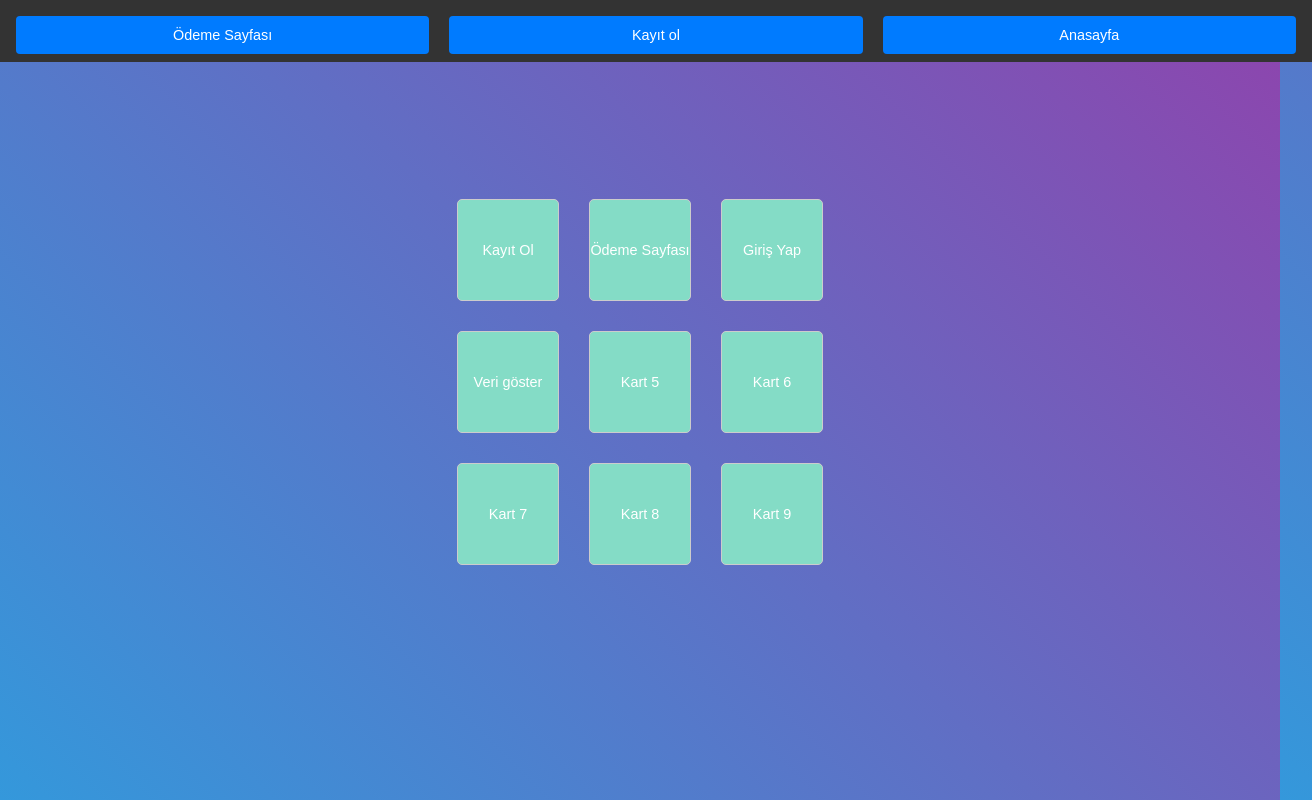
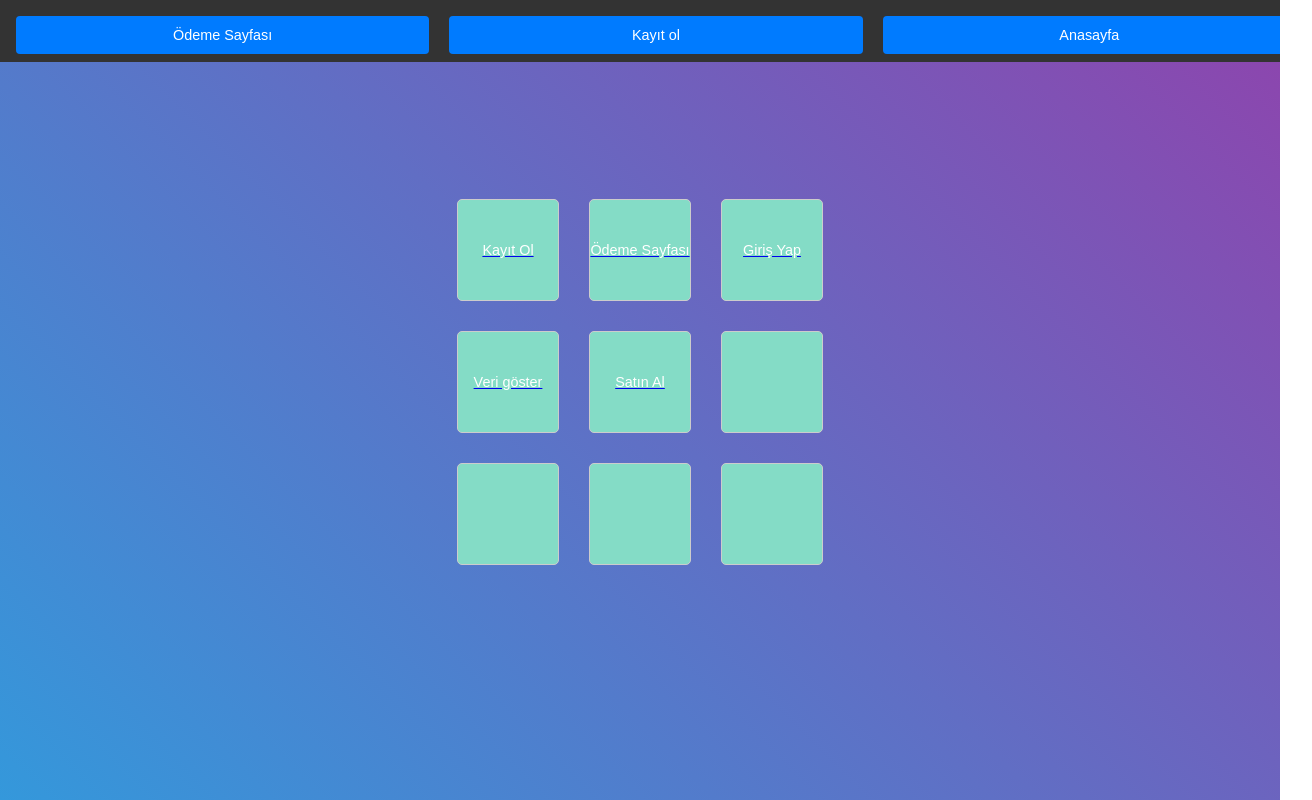
Before and after one commit to AyyildizRamazan1/Completion-Project1, a React (Create React App) app: page / in a window 1280 px wide. Shown: the whole page, 1312 px wide, since content can reach past the window. Built offline with nearby package versions, Linux system fonts and the light colour scheme.

Commit message:
App düzenleme

```diff
--- a/src/App.css
+++ b/src/App.css
@@ -35,5 +35,5 @@
     height: 100%;
     margin: 0;
     font-family: Arial, Helvetica, sans-serif;
-
+    overflow-x: hidden;
   }
--- a/src/App.js
+++ b/src/App.js
@@ -1,150 +1,17 @@
-import React, { useState } from 'react';
-import './App.css';
-import Navbar from './components/Navbar';
-import KayitFormu from './components/KayitFormu';
-import OdemeFormu from './components/OdemeFormu';
-import GirisFormu from './components/GirisFormu';
-import db from './utils/firebase';
-import { collection, query, where, getDocs } from "firebase/firestore";
-import InterCom from './components/InterCom';
-
-
+import React from "react";
+import { BrowserRouter, Routes, Route } from "react-router-dom";
+import Home from "./components/Home";
+import SatınAl from "./components/SatınAl";
 
 function App() {
-  const [showKayitFormu, setShowKayitFormu] = useState(false);
-  const [showOdemeFormu, setShowOdemeFormu] = useState(false);
-  const [kullanici, setKullanici] = useState(null);
-  const [showGirisFormu, setShowGirisFormu] = useState(false);
-  const [hataMesaji, setHataMesaji] = useState("");
-  const [isInterComVisible, setIsInterComVisible] = useState(false);
-  const [isKullaniciVisible, setKullaniciVisible] = useState(false);
-  const [seceneklerVisible, setSeceneklerVisible] = useState(false);
-
-
-  const handleAnasayfaClick = () =>{
-    setShowKayitFormu(false);
-    setShowOdemeFormu(false);
-    setShowGirisFormu(false);
-    setIsInterComVisible(false);
-
-  }
-
-  const handleKayitOlClick = () => {
-    setShowKayitFormu(!showKayitFormu);
-    setShowOdemeFormu(false);
-    setShowGirisFormu(false);
-  }
-
-  const handleOdemeYapClick = () => {  // Yeni yönlendirme fonksiyonu ekleyin.
-    setShowOdemeFormu(!showOdemeFormu);   // Ödeme formunu göster ya da gizle.
-    setShowKayitFormu(false);
-    setShowGirisFormu(false);
-  }
-  const handleGirisYapClick = () => {
-    setShowGirisFormu(!showGirisFormu);
-    setShowKayitFormu(false);
-    setShowOdemeFormu(false);
-    setHataMesaji("");
-
-};
-const toggleSecenekler = () => {
-  setSeceneklerVisible(!seceneklerVisible);
-};
-
-
-  const handleGiris = async (telefon, tcKimlik) => {
-    const kullanicilarCollection = collection(db, "kullanicilar");
-    const q = query(kullanicilarCollection, where("telefonNumarasi", "==", telefon), where("tcKimlik", "==", tcKimlik));
-    const querySnapshot = await getDocs(q);
-
-    if (querySnapshot.empty) {
-        console.error("Döküman bulunamadı");
-        setHataMesaji("Girdiğiniz bilgiler hatalı!");
-        return;
-    }else { setHataMesaji("");
-  }
-
-    querySnapshot.forEach((doc) => {
-        // Eşleşen kullanıcıyı bulduk
-        const kullaniciData = doc.data();
-        setKullanici({ isim: kullaniciData.isim, soyisim: kullaniciData.soyisim });
-
-        setShowGirisFormu(false);
-    });
-
-
-}
-
-
-  const handleCardClick = (action) => {
-    if (action === 'kayıtol') {
-      setShowKayitFormu(true);
-      setShowOdemeFormu(false);
-      setShowGirisFormu(false);
-      setIsInterComVisible(false);
-    }
-    else if (action === 'ödemesayfası'){
-      setShowOdemeFormu(true);
-      setShowKayitFormu(false);
-      setShowGirisFormu(false);
-      setIsInterComVisible(false);
-    }
-    else if (action === 'girişyap') {
-      handleGirisYapClick();
-  }
-  else if (action == 'verigöster'){
-    setIsInterComVisible(true);
-    setShowOdemeFormu(false);
-    setShowKayitFormu(false);
-    setShowGirisFormu(false);
-    handleGirisYapClick(); // Form kapat
-  }
-  };
   return (
-    <div>
-    <Navbar onKayitOlClick={handleKayitOlClick}
-    onOdemeYapClick={handleOdemeYapClick}
-    onAnasayfaClick={handleAnasayfaClick}
-    kullanici={kullanici}
-    isKullaniciVisible={isKullaniciVisible}
-    setKullaniciVisible={setKullaniciVisible}
-
-    />
-    {showKayitFormu && <KayitFormu setShowKayitFormu={setShowKayitFormu} />}
-    {showOdemeFormu && <OdemeFormu setShowOdemeFormu={setShowOdemeFormu} />}
-    {showGirisFormu && (
-      <>
-        { hataMesaji && <p className="hata-mesaji">{hataMesaji}</p> }
-        <GirisFormu onGiris={handleGiris}
-        showGirisFormu={showGirisFormu}
-        onGirisYapClick={handleGirisYapClick}
-        />
-      </>
-    )}
-    {isInterComVisible && <InterCom isVisible={isInterComVisible} onClose={() => setIsInterComVisible(false)} />}
-
-    {/* Diğer bileşenler ve içerik */}
-    {!showGirisFormu && (
-    <div className="main-content">
-    <div className="cards-container">
-      {['Kayıt Ol', 'Ödeme Sayfası', 'Giriş Yap', 'Veri göster', 'Kart 5', 'Kart 6', 'Kart 7', 'Kart 8', 'Kart 9'].map((cardName, index) => (
-        <div
-          key={index}
-          className="card"
-          onClick={() => handleCardClick(cardName.toLowerCase().replace(' ', ''))}
-        >
-          {cardName}
-        </div>
-      ))}
-    </div>
-  </div>
-    )}
-
-</div>
-
-
-
-);
+    <BrowserRouter>
+      <Routes>
+        <Route Component={Home} path="/" />
+        <Route Component={SatınAl} path="/satinal" />
+      </Routes>
+    </BrowserRouter>
+  );
 }
 
 export default App;
--- /dev/null
+++ b/src/components/Home.jsx
@@ -0,0 +1,168 @@
+import React, { useState } from "react";
+import "../App.css";
+import Navbar from "./Navbar";
+import KayitFormu from "./KayitFormu";
+import OdemeFormu from "./OdemeFormu";
+import GirisFormu from "./GirisFormu";
+import db from "../utils/firebase";
+import { collection, query, where, getDocs } from "firebase/firestore";
+import InterCom from "./InterCom";
+import { Link } from "react-router-dom";
+
+function App() {
+  const [showKayitFormu, setShowKayitFormu] = useState(false);
+  const [showOdemeFormu, setShowOdemeFormu] = useState(false);
+  const [kullanici, setKullanici] = useState(null);
+  const [showGirisFormu, setShowGirisFormu] = useState(false);
+  const [hataMesaji, setHataMesaji] = useState("");
+  const [isInterComVisible, setIsInterComVisible] = useState(false);
+  const [isKullaniciVisible, setKullaniciVisible] = useState(false);
+  const [seceneklerVisible, setSeceneklerVisible] = useState(false);
+
+  const handleAnasayfaClick = () => {
+    setShowKayitFormu(false);
+    setShowOdemeFormu(false);
+    setShowGirisFormu(false);
+    setIsInterComVisible(false);
+  };
+
+  const handleKayitOlClick = () => {
+    setShowKayitFormu(!showKayitFormu);
+    setShowOdemeFormu(false);
+    setShowGirisFormu(false);
+  };
+
+  const handleOdemeYapClick = () => {
+    // Yeni yönlendirme fonksiyonu ekleyin.
+    setShowOdemeFormu(!showOdemeFormu); // Ödeme formunu göster ya da gizle.
+    setShowKayitFormu(false);
+    setShowGirisFormu(false);
+  };
+  const handleGirisYapClick = () => {
+    setShowGirisFormu(!showGirisFormu);
+    setShowKayitFormu(false);
+    setShowOdemeFormu(false);
+    setHataMesaji("");
+  };
+  const toggleSecenekler = () => {
+    setSeceneklerVisible(!seceneklerVisible);
+  };
+
+  const handleGiris = async (telefon, tcKimlik) => {
+    const kullanicilarCollection = collection(db, "kullanicilar");
+    const q = query(
+      kullanicilarCollection,
+      where("telefonNumarasi", "==", telefon),
+      where("tcKimlik", "==", tcKimlik)
+    );
+    const querySnapshot = await getDocs(q);
+
+    if (querySnapshot.empty) {
+      console.error("Döküman bulunamadı");
+      setHataMesaji("Girdiğiniz bilgiler hatalı!");
+      return;
+    } else {
+      setHataMesaji("");
+    }
+
+    querySnapshot.forEach((doc) => {
+      // Eşleşen kullanıcıyı bulduk
+      const kullaniciData = doc.data();
+      setKullanici({
+        isim: kullaniciData.isim,
+        soyisim: kullaniciData.soyisim,
+      });
+
+      setShowGirisFormu(false);
+    });
+  };
+
+  const handleCardClick = (action) => {
+    if (action === "kayıtol") {
+      setShowKayitFormu(true);
+      setShowOdemeFormu(false);
+      setShowGirisFormu(false);
+      setIsInterComVisible(false);
+    } else if (action === "ödemesayfası") {
+      setShowOdemeFormu(true);
+      setShowKayitFormu(false);
+      setShowGirisFormu(false);
+      setIsInterComVisible(false);
+    } else if (action === "girişyap") {
+      handleGirisYapClick();
+    } else if (action == "verigöster") {
+      setIsInterComVisible(true);
+      setShowOdemeFormu(false);
+      setShowKayitFormu(false);
+      setShowGirisFormu(false);
+
+    }
+  };
+  return (
+    <div>
+      <Navbar
+        onKayitOlClick={handleKayitOlClick}
+        onOdemeYapClick={handleOdemeYapClick}
+        onAnasayfaClick={handleAnasayfaClick}
+        kullanici={kullanici}
+        isKullaniciVisible={isKullaniciVisible}
+        setKullaniciVisible={setKullaniciVisible}
+      />
+      {showKayitFormu && <KayitFormu setShowKayitFormu={setShowKayitFormu} />}
+      {showOdemeFormu && <OdemeFormu setShowOdemeFormu={setShowOdemeFormu} />}
+      {showGirisFormu && (
+        <>
+          {hataMesaji && <p className="hata-mesaji">{hataMesaji}</p>}
+          <GirisFormu
+            onGiris={handleGiris}
+            showGirisFormu={showGirisFormu}
+            onGirisYapClick={handleGirisYapClick}
+          />
+        </>
+      )}
+      {isInterComVisible && (
+        <InterCom
+          isVisible={isInterComVisible}
+          onClose={() => setIsInterComVisible(false)}
+        />
+      )}
+
+      {/* Diğer bileşenler ve içerik */}
+      {!showGirisFormu && (
+        <div className="main-content">
+          <div className="cards-container">
+            {[
+
+              {name:"Kayıt Ol", href:""},
+              {name:"Ödeme Sayfası", href:""},
+              {name:"Giriş Yap",href:""},
+              {name:"Veri göster",href:""},
+              {name:"Satın Al",href:"/satinal"},
+              "Kart 6",
+              "Kart 7",
+              "Kart 8",
+              "Kart 9",
+            ].map((cardName, index) => (
+              <Link to={cardName.href}>
+
+              <div
+
+                key={index}
+                className="card"
+                onClick={() =>
+                  handleCardClick(cardName.name.toLowerCase().replace(" ", ""))
+                }
+              >
+
+                {cardName.name}
+              </div>
+              </Link>
+            ))}
+          </div>
+        </div>
+      )}
+    </div>
+  );
+}
+
+export default App;
--- a/src/components/Navbar.css
+++ b/src/components/Navbar.css
@@ -43,18 +43,9 @@
     cursor: pointer;
     color: white;
   }
-  .kullanici-menu-dropdown {
-    display: none;
-    position: absolute;
-    top: 100%;
-    left: 0;
-    border: 1px solid #ccc;
-    z-index: 1;
-    max-height: 200px;
-    overflow-y: auto;
-  }
 
-  .kullanici-menu:hover .kullanici-menu-dropdown {
+
+  .kullanici-menu:hover  {
     display: block;
     text-align: left;
   }
--- a/src/components/Navbar.jsx
+++ b/src/components/Navbar.jsx
@@ -26,18 +26,9 @@ const Navbar = ({ onKayitOlClick, onOdemeYapClick, onAnasayfaClick, kullanici })
               <button className="kullanici-menu-btn">
                 {kullanici.isim} {kullanici.soyisim}
               </button>
-              <div className="kullanici-menu-dropdown">
-              <ul class="demo-dropdown">
-        <ul>
-            <li><a href="#">Link</a></li>
-            <li><a href="#">Link</a></li>
-            <li><a href="#">Link</a></li>
-            <li><a href="#">Çıkış Yap</a></li>
-        </ul>
 
-</ul>
               </div>
-            </div>
+
           )}
         </nav>
       );
--- /dev/null
+++ b/src/components/SatınAl.jsx
@@ -0,0 +1,9 @@
+import React from 'react'
+
+function SatınAl() {
+  return (
+    <div>SatınAl</div>
+  )
+}
+
+export default SatınAl
```
